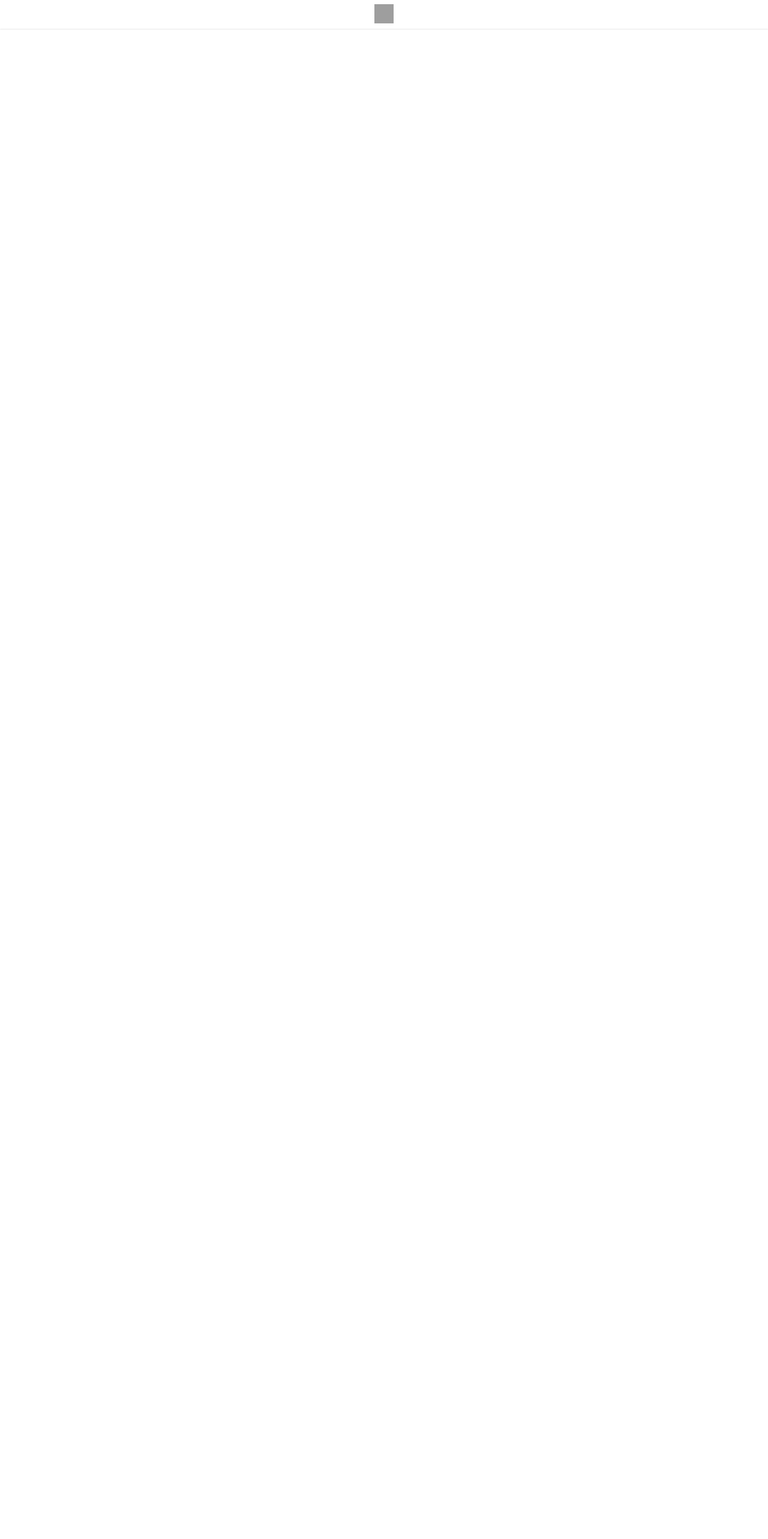
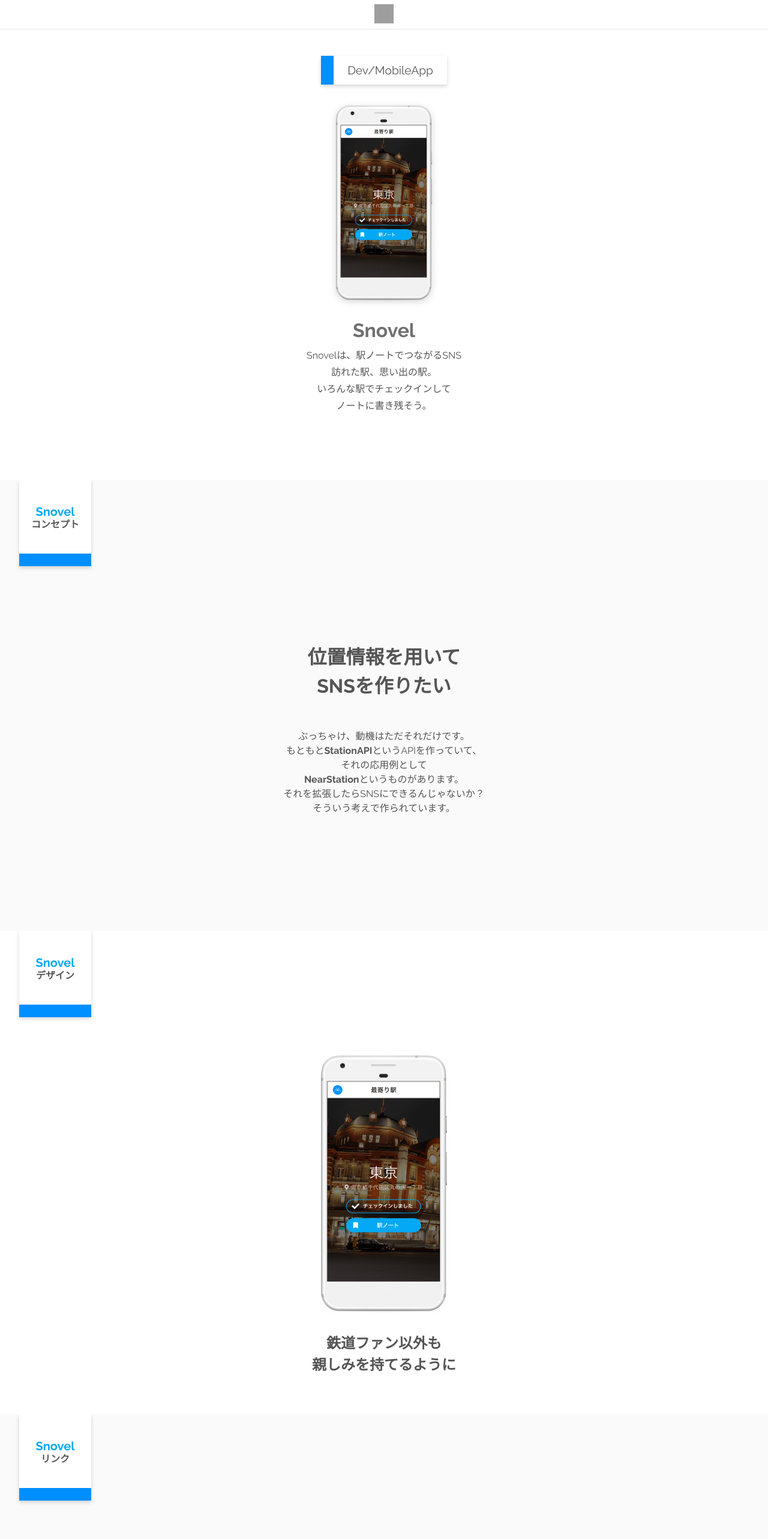
Before and after one commit to TinyKitten/WebPortfolio, a Nuxt app: page /works/snovel in a window 1280 px wide. Before the commit this address had no page. Shown: the top 2566 px of the page at 60% size. Before the commit the page ends 800 px from the top, so only its background shows below. Built offline with nearby package versions, Linux system fonts and the light colour scheme; grey boxes are pictures that could not be loaded.

Commit message:
Snovel個別ページ

```diff
--- a/components/SkillsScreen.vue
+++ b/components/SkillsScreen.vue
@@ -1,5 +1,5 @@
 <template>
-  <section id="aboutme" class="container">
+  <section class="container">
     <app-title-postit
       v-if="visible"
       class="titilePostit"
--- a/components/WelcomeScreen.vue
+++ b/components/WelcomeScreen.vue
@@ -42,10 +42,6 @@ export default {
 }
 
 .postit {
-  position: absolute;
-  left: -32px;
-  top: -24px;
-  z-index: 1;
   animation: headingPostitAnimation 1s ease forwards;
 }
 
@@ -67,12 +63,16 @@ export default {
 
 @keyframes headingPostitAnimation {
   from {
+    z-index: 1;
+    position: absolute;
     opacity: 0;
-    transform: translateY(-64px);
+    transform: translateX(-64px) translateY(-72px);
   }
   to {
+    z-index: 1;
+    position: absolute;
     opacity: 1;
-    transform: translateY(0) rotate(5deg);
+    transform: translateX(-32px) translateY(-24px) rotate(5deg);
   }
 }
 
--- a/components/works/WorksSnovel.vue
+++ b/components/works/WorksSnovel.vue
@@ -10,7 +10,9 @@
       いろんな駅でチェックインして<br />
       ノートに書き残そう。
     </p>
-    <app-button v-if="visible" class="learnMoreBtn" text="さらに詳しく" />
+    <nuxt-link to="/works/snovel">
+      <app-button v-if="visible" class="learnMoreBtn" text="さらに詳しく" />
+    </nuxt-link>
   </div>
 </template>
 
--- a/components/works/WorksTeamKitten.vue
+++ b/components/works/WorksTeamKitten.vue
@@ -51,6 +51,7 @@ export default {
   max-width: 75%;
   height: auto;
   filter: drop-shadow(0 3px 6px rgba(0, 0, 0, 0.16));
+  animation: imageAnimation 1s ease forwards;
 }
 
 .name {
--- /dev/null
+++ b/pages/works/snovel.vue
@@ -0,0 +1,241 @@
+<template>
+  <div>
+    <section class="container">
+      <article class="content">
+        <app-postit class="postit" text="Dev/MobileApp" />
+        <img class="logo" src="~/assets/works/snovel.png" alt="Snovel" />
+        <h2 class="name">Snovel</h2>
+        <p class="bio">
+          Snovelは、駅ノートでつながるSNS<br />
+          訪れた駅、思い出の駅。<br />
+          いろんな駅でチェックインして<br />
+          ノートに書き残そう。
+        </p>
+      </article>
+    </section>
+    <section class="container">
+      <app-title-postit v-if="visible" title="Snovel" subtitle="コンセプト" />
+      <article class="content">
+        <h2 class="concept">
+          位置情報を用いて<br />
+          SNSを作りたい
+        </h2>
+        <p class="conceptDescription">
+          ぶっちゃけ、動機はただそれだけです。<br />
+          もともと<a
+            href="https://github.com/TinyKitten/StationAPI"
+            target="_blank"
+            rel="noopener noreferrer"
+            >StationAPI</a
+          >というAPIを作っていて、<br />
+          それの応用例として<br />
+          <a
+            href="https://near.tinykitten.me"
+            target="_blank"
+            rel="noopener noreferrer"
+            >NearStation</a
+          >というものがあります。<br />
+          それを拡張したらSNSにできるんじゃないか？<br />
+          そういう考えで作られています。
+        </p>
+      </article>
+    </section>
+    <section class="container">
+      <app-title-postit v-if="visible" title="Snovel" subtitle="デザイン" />
+      <article class="content">
+        <img class="galleryImg" src="~/assets/works/snovel.png" alt="Snovel" />
+        <h2 class="galleryConcept">
+          鉄道ファン以外も<br />
+          親しみを持てるように
+        </h2>
+      </article>
+    </section>
+    <section class="container">
+      <app-title-postit v-if="visible" title="Snovel" subtitle="リンク" />
+      <article class="content">
+        <a
+          href="https://snovel.tinykitten.me"
+          target="_blank"
+          class="link"
+          rel="noopener noreferrer"
+        >
+          <app-button text="公式サイト" />
+        </a>
+        <nuxt-link to="/" class="link">
+          <app-button color="#555" text="戻る" />
+        </nuxt-link>
+      </article>
+    </section>
+  </div>
+</template>
+
+<script>
+import AppTitlePostit from '~/components/AppTitlePostit.vue'
+import AppPostit from '~/components/AppPostit.vue'
+import AppButton from '~/components/AppButton.vue'
+import { scrollMixin } from '~/mixins/scroll'
+
+export default {
+  components: {
+    AppPostit,
+    AppTitlePostit,
+    AppButton
+  },
+  mixins: [scrollMixin]
+}
+</script>
+
+<style scoped>
+.container {
+  position: relative;
+  min-height: calc(100vh - 48px);
+  overflow: hidden;
+  display: flex;
+  align-items: center;
+  justify-content: center;
+  flex-direction: column;
+}
+
+.container:first-child {
+  min-height: 100vh;
+}
+
+.content {
+  width: 100%;
+  min-height: 100%;
+  display: flex;
+  align-items: center;
+  justify-content: center;
+  flex-direction: column;
+  margin-top: 144px;
+  padding-bottom: 32px;
+}
+
+.content:first-child {
+  margin-top: 48px;
+}
+
+.container:nth-child(even) {
+  background: #fafafa;
+}
+
+.logo {
+  opacity: 0;
+  width: 120px;
+  height: auto;
+  filter: drop-shadow(0 3px 6px rgba(0, 0, 0, 0.16));
+  animation: imageAnimation 1s ease 0.25s forwards;
+}
+
+.bio {
+  text-align: center;
+  max-width: calc(100% - 64px);
+  line-height: 1.75;
+  margin-top: 12px;
+  color: #555;
+}
+
+.name {
+  margin-top: 32px;
+  font-size: 2rem;
+  text-align: center;
+  font-weight: bold;
+  color: #707070;
+}
+
+.postit {
+  display: block;
+  margin-bottom: 32px;
+  animation: headingPostitAnimation 1s ease forwards;
+}
+
+.titlePostit {
+  animation: titlePostitAnimation 1s ease forwards;
+}
+
+.concept {
+  text-align: center;
+  line-height: 1.5;
+  font-size: 2rem;
+  color: #555555;
+  font-weight: bold;
+  max-width: 90%;
+}
+
+.galleryConcept {
+  text-align: center;
+  line-height: 1.5;
+  font-size: 1.5rem;
+  color: #555555;
+  font-weight: bold;
+  max-width: 90%;
+}
+
+.conceptDescription {
+  text-align: center;
+  max-width: 90%;
+  margin-top: 48px;
+  line-height: 1.5;
+  color: #555;
+}
+
+.conceptDescription a {
+  color: #555;
+  font-weight: bold;
+  text-decoration: none;
+}
+
+.galleryImg {
+  margin: 64px 0 32px 0;
+  width: 120px;
+  height: auto;
+}
+
+.link {
+  margin-bottom: 32px;
+}
+
+/* Animation */
+@keyframes titlePostitAnimation {
+  from {
+    transform: translateY(-147px);
+  }
+  to {
+    transform: translateY(0);
+  }
+}
+
+@keyframes headingPostitAnimation {
+  from {
+    opacity: 0;
+    transform: translateY(-64px);
+  }
+  to {
+    opacity: 1;
+    transform: translateY(0);
+  }
+}
+
+@keyframes imageAnimation {
+  from {
+    opacity: 0;
+    transform: translateY(-32px);
+  }
+  to {
+    opacity: 1;
+    transform: translateY(0);
+  }
+}
+
+@media (min-width: 800px) {
+  .logo {
+    width: 160px;
+  }
+  .galleryImg {
+    width: 210px;
+  }
+  .content {
+    padding-bottom: 64px;
+  }
+}
+</style>
```
Also changed, not shown: 1 other file (tests, documents, lock files or other folders).
